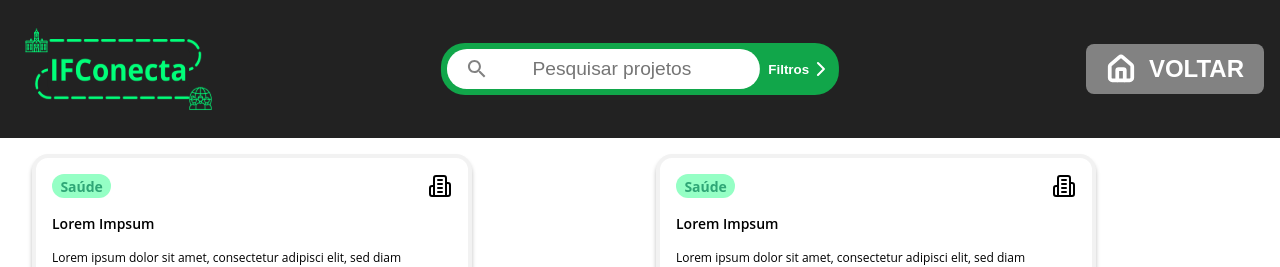
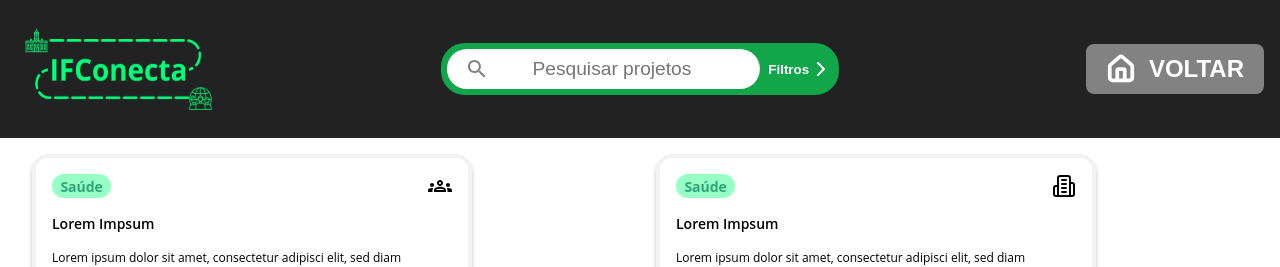
Before and after one commit to Kaiki098/ifconecta, a Next.js app: page /projects in a window 1280 px wide. Shown: the top 267 px of the page. Built offline with nearby package versions, Linux system fonts and the light colour scheme.

Commit message:
fix: update ProjectCard icon and add favicon to metadata

```diff
--- a/src/app/components/ProjectCard/ProjectCard.tsx
+++ b/src/app/components/ProjectCard/ProjectCard.tsx
@@ -1,7 +1,7 @@
 "use client";
 
 import { useState } from "react";
-import { Group } from "@mui/icons-material";
+import { GroupsOutlined } from "@mui/icons-material";
 import { Building2 } from "lucide-react";
 import {
   Card,
@@ -58,7 +58,7 @@ export default function ProjectCard({
     setIsExpanded(!isExpanded);
   };
 
-  const typeIcon = type === "Empresa" ? <Building2 /> : <Group />;
+  const typeIcon = type === "Empresa" ? <Building2 /> : <GroupsOutlined />;
 
   return (
     <Card>
--- a/src/app/layout.tsx
+++ b/src/app/layout.tsx
@@ -5,6 +5,10 @@ import ClientLayout from "@/lib/client-layout";
 export const metadata: Metadata = {
   title: "IFConecta",
   description: "Plataforma para projetos de extensão",
+  // TODO Adicionar um favicon bom
+  icons: {
+    icon: "/images/favicon.png",
+  },
 };
 
 export default function RootLayout({
--- a/src/app/projects/page.tsx
+++ b/src/app/projects/page.tsx
@@ -13,7 +13,7 @@ export default function ProjectsPage() {
       description:
         "Lorem ipsum dolor sit amet, consectetur adipisci elit, sed diam nonummy nibh euismod tincidunt ut laoreet dolore. Ut enim ad minim veniam, quis nostrum exercitationem ullam corporis suscipit laboriosam Lorem ipsum dolor sit amet, consectetur adipisci elit, sed diam nonummy nibh euismod tincidunt ut laoreet dolore. Ut enim ad minim veniam, quis nostrum exercitationem ullam corporis suscipit laboriosam",
       beneficiary: {
-        type: "Empresa",
+        type: "Comunidade",
         name: "Kaiki Alvarenga de Souza",
         contact: {
           email: "kaikialvarengasouza098@gmail.com",
--- a/src/app/projects/styles.tsx
+++ b/src/app/projects/styles.tsx
@@ -29,7 +29,7 @@ export const ResponsiveHeader = styled(ResponsiveContent)`
     font-weight: 800;
     color: ${({ theme }) => theme.colors.white900};
     text-transform: uppercase;
-
+    // TODO MELHORAR ESSA RESPONSIVIDADE
     @media (max-width: 1600px) {
       display: none;
     }
```
Also changed, not shown: public/images/favicon.png (added).
